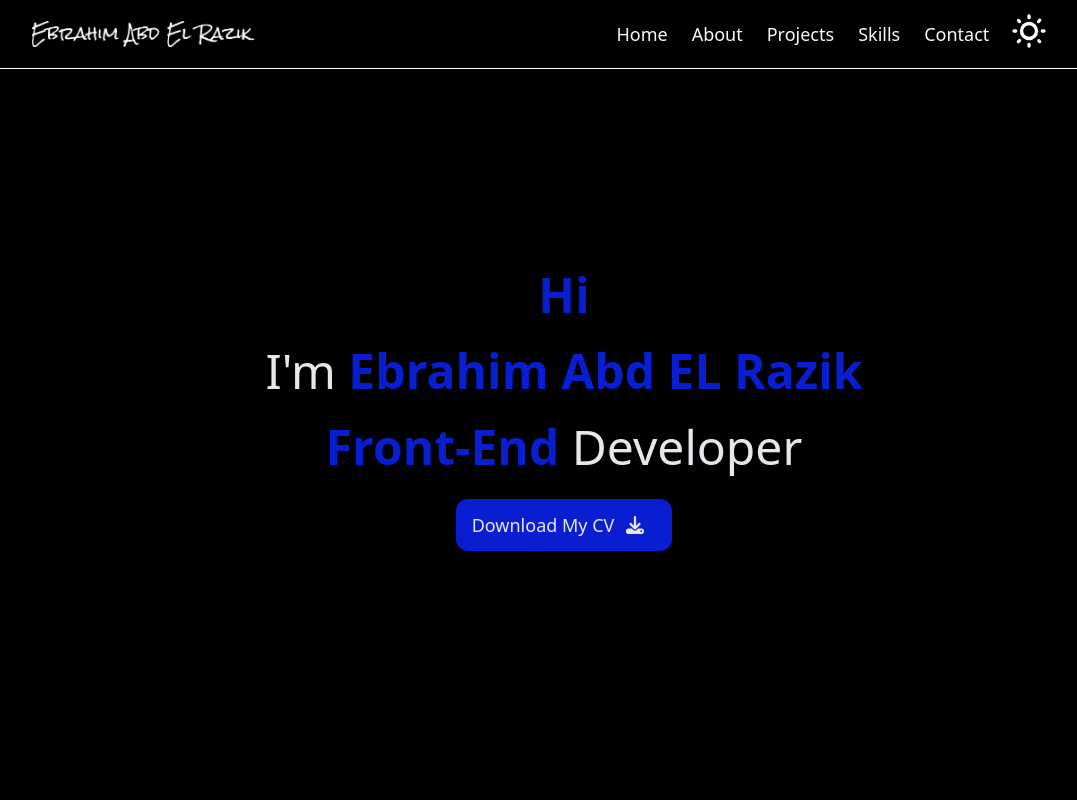
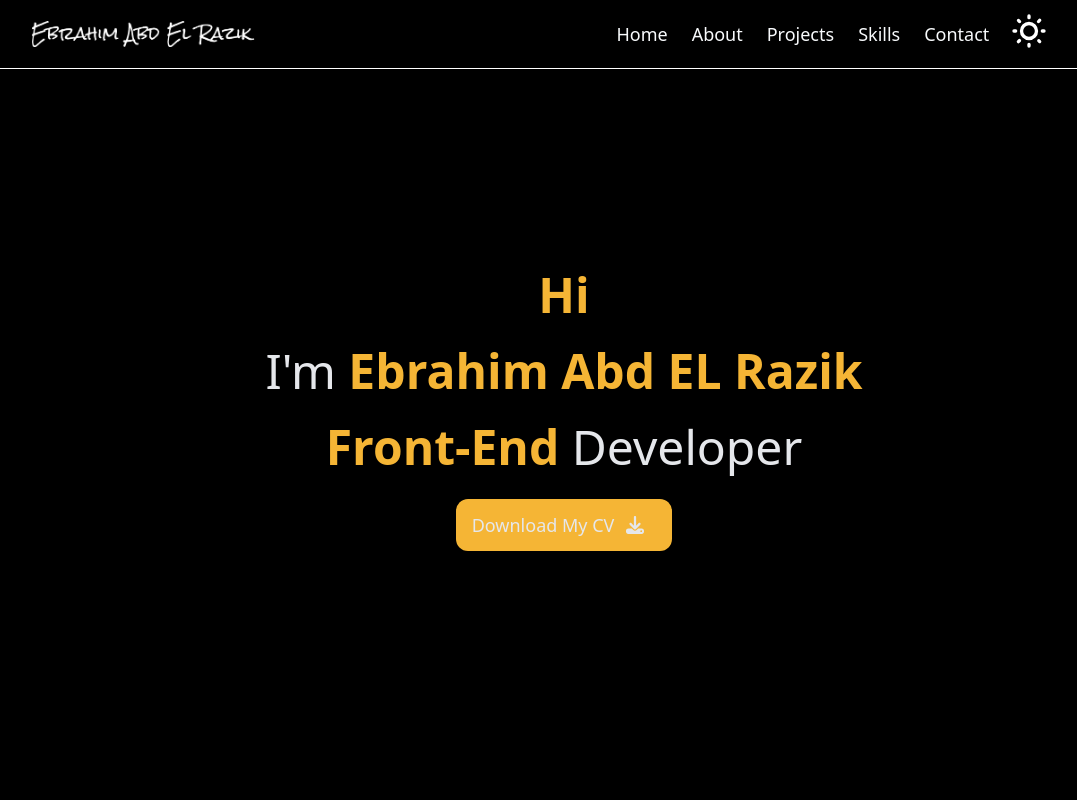
Before and after one commit to ebrahim-0/myPortfolio, a React (Create React App) app: page / in a window 1280 px wide. Shown: the top 800 px of the page, without its empty margins (76-1153 px from the left). Built offline with nearby package versions, Linux system fonts and the light colour scheme.

Commit message:
Myportfolio

```diff
--- a/src/Components/scss/_Colors.scss
+++ b/src/Components/scss/_Colors.scss
@@ -1,5 +1,3 @@
-$activeColor: #f5b535;
-
 $activeColor: rgb(250, 204, 21);
 
 $activeColor: #faedcd;
@@ -15,3 +13,6 @@ $activeColor: #f5b535;
 $activeColor: #0b21eb;
 
 $activeColor: #091dd1;
+
+
+$activeColor: #f5b535;
```
